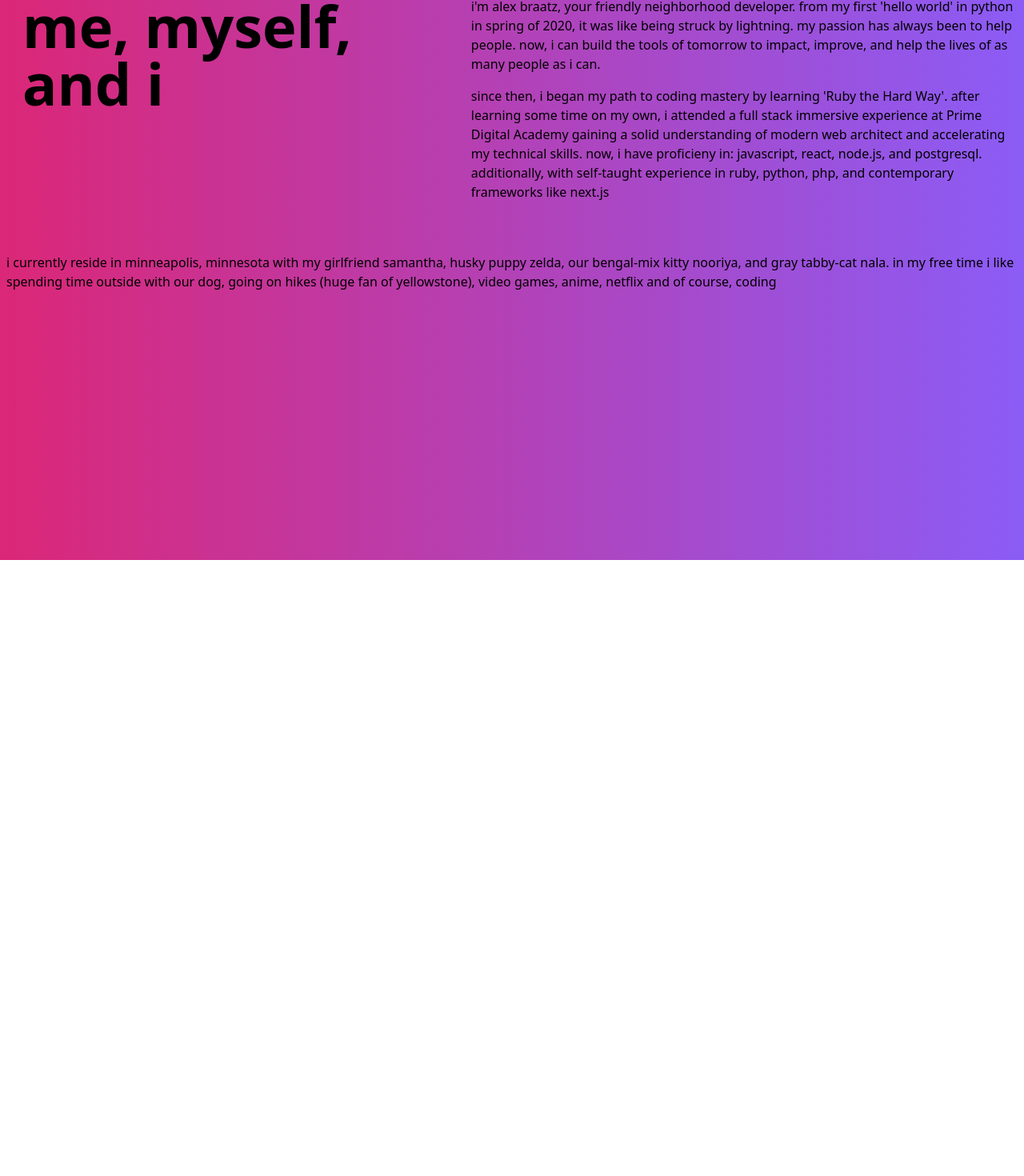
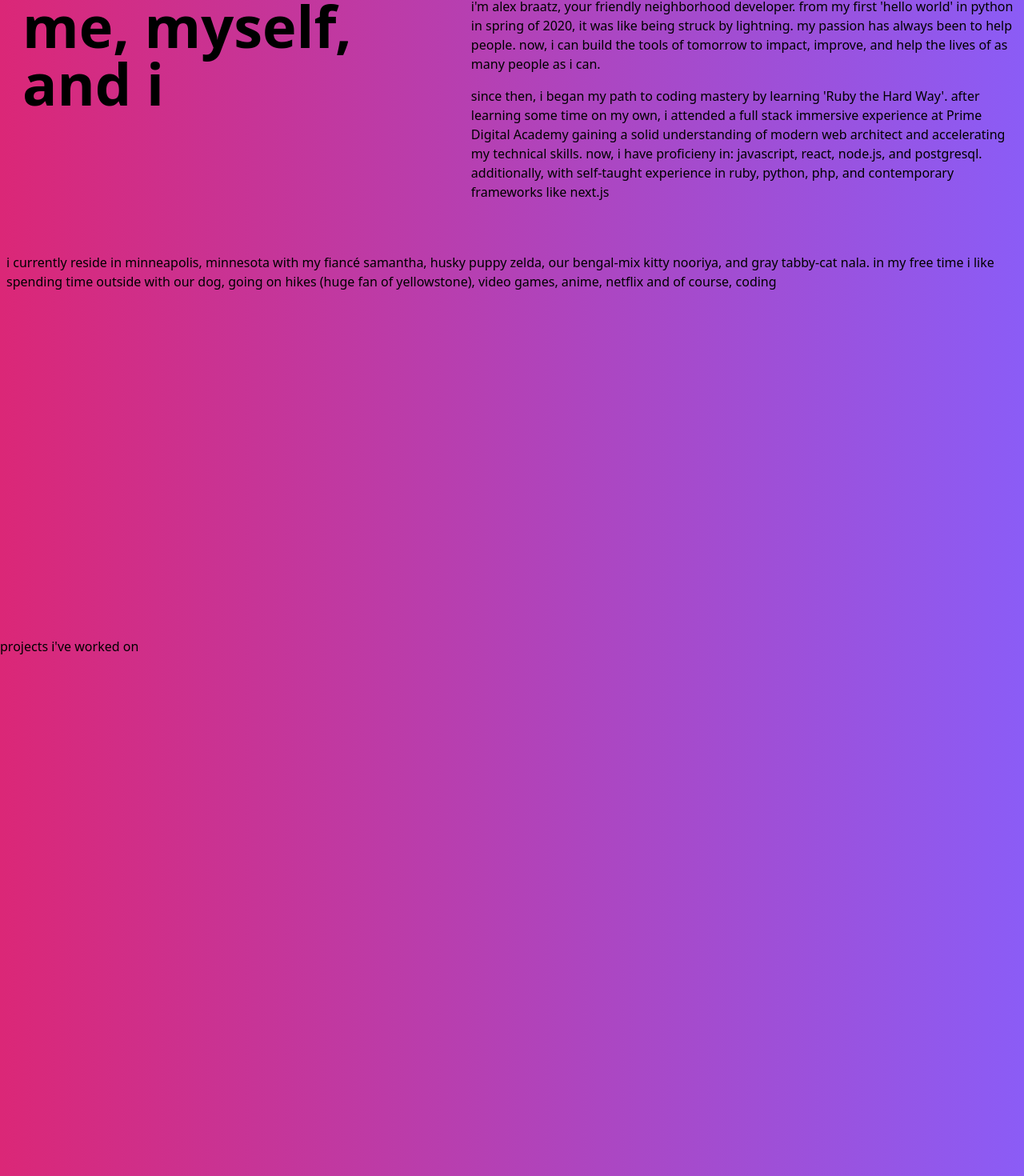
Before and after one commit to alexbraatz/home_base, a Next.js app: page / in a window 1280 px wide. Shown: the part 1020-2490 px from the top of the page at 80% size. Before the commit the page ends 1720 px from the top, so only its background shows below. Built offline with nearby package versions, Linux system fonts and the light colour scheme.

Commit message:
add work component to main web page and link on click of button

```diff
--- a/components/Navbar.js
+++ b/components/Navbar.js
@@ -60,7 +60,7 @@ export const Navbar = () => {
 
           <div className='pr-5 lg:inline-flex lg:flex-row lg:ml-auto lg:w-auto w-full lg:items-center items-start  flex flex-col lg:h-auto'>
           <motion.div animate={{scale: 1.3}} transition={{duration: 1}}>
-            <Link href='/'>
+            <Link href='#work'>
               <a className='lg:inline-flex lg:w-auto w-full px-3 py-2 rounded text-white font-bold items-center justify-center hover:bg-green-600 hover:text-white'>
                 work
               </a>
--- a/components/Who.js
+++ b/components/Who.js
@@ -24,7 +24,7 @@ export const Who = () => {
       </div>
 
       <div>
-        <p className="pl-2">i currently reside in minneapolis, minnesota with my girlfriend samantha,
+        <p className="pl-2">i currently reside in minneapolis, minnesota with my fiancé samantha,
           husky puppy zelda, our bengal-mix kitty nooriya, and gray tabby-cat nala. in my free time i like spending time outside with
           our dog, going on hikes (huge fan of yellowstone), video games, anime, netflix and of course, coding
         </p>
--- /dev/null
+++ b/components/Work.js
@@ -0,0 +1,10 @@
+
+export const Work = () => {
+
+  return (
+    <section className="pt-24 w-full h-screen bg-gradient-to-r from-pink-600 to-purple-500">
+      <h2>projects i've worked on</h2>
+    </section>
+  )
+
+}
--- a/pages/index.js
+++ b/pages/index.js
@@ -4,6 +4,7 @@ import { useState } from 'react'
 import { Navbar } from '../components/Navbar.js'
 import { Base } from '../components/Base.js'
 import { Who } from '../components/Who.js'
+import { Work } from '../components/Work.js'
 import { Example } from '../components/Example.js'
 import { Refresh } from '../components/Refresh.js'
 import Layout, { siteTitle } from '../components/layout'
@@ -41,6 +42,9 @@ export default function Home() {
       <Base />
       <div id="who">
         <Who />
+      </div>
+      <div id="work">
+        <Work />
       </div>
 
       {/* <div className="flex flex-col">  */}
```
